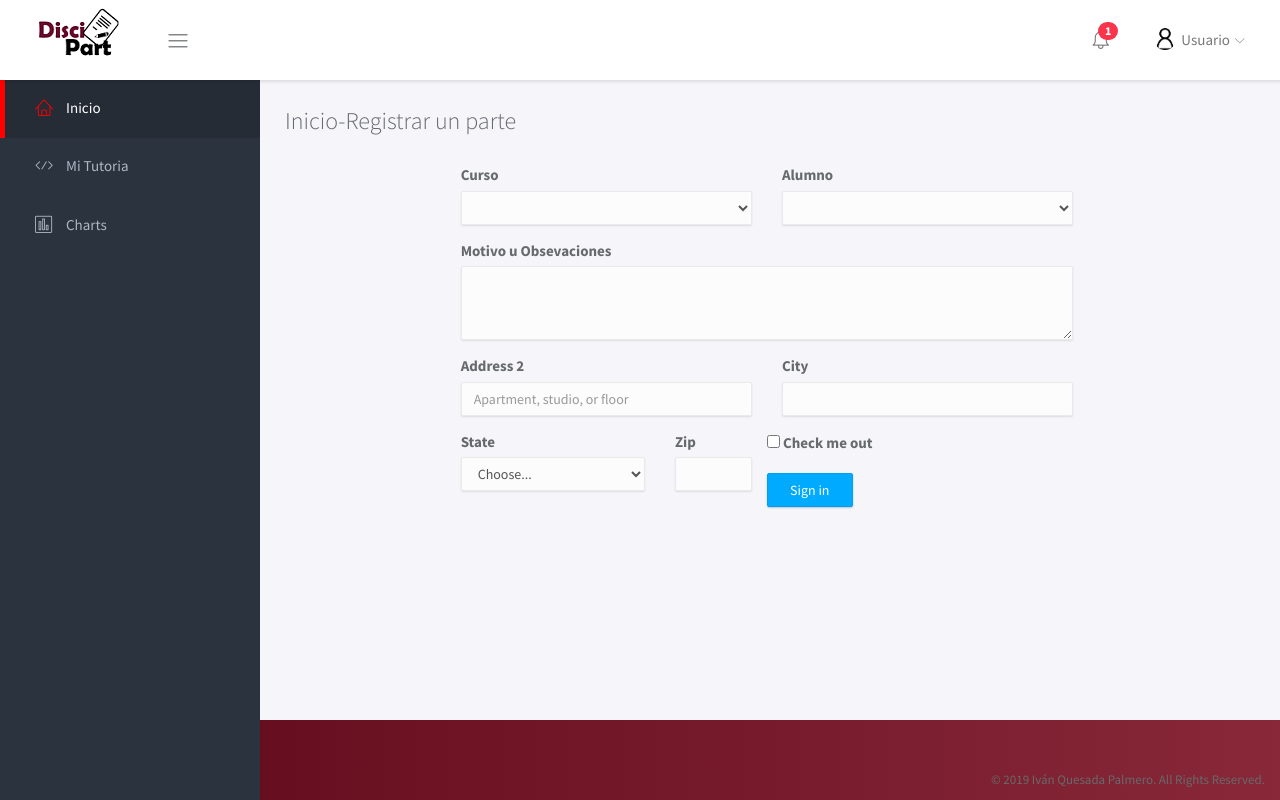
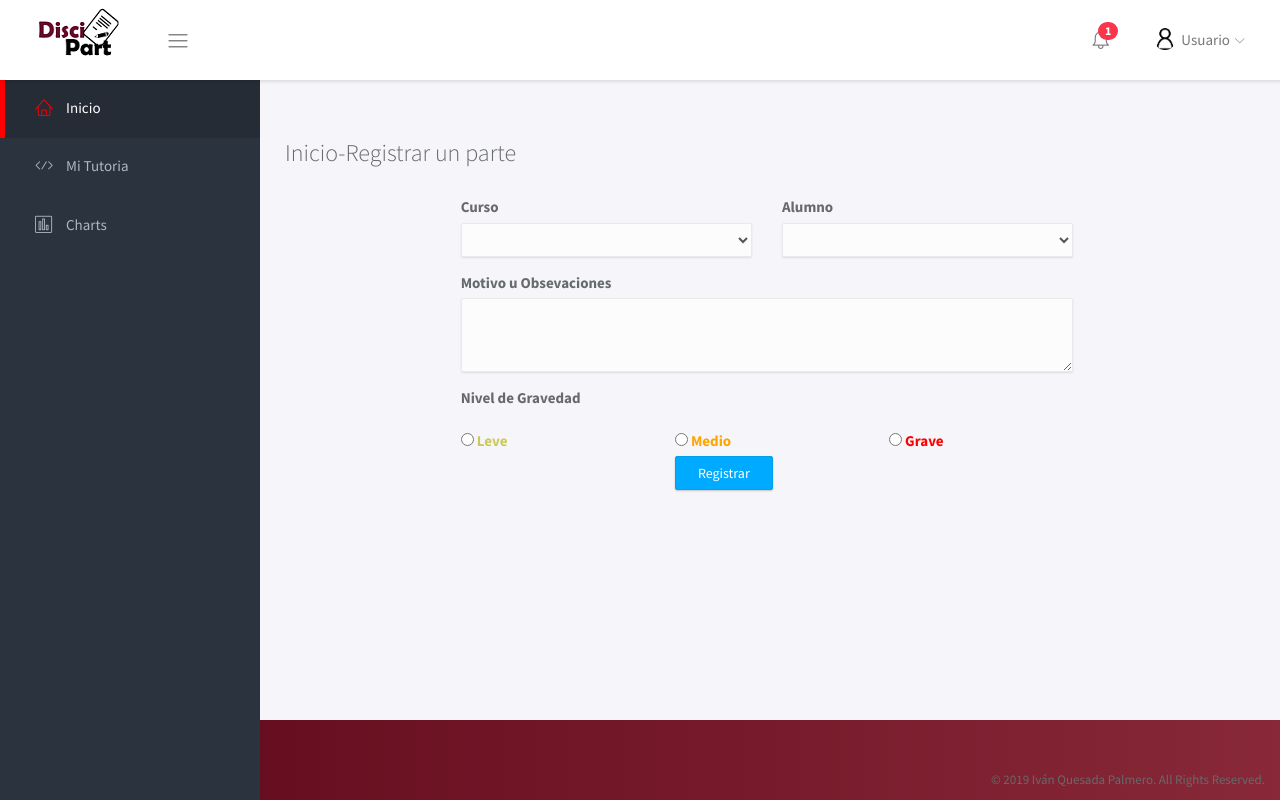
Before and after one commit to ivanquesadapalmero/ProyectoPartesDisciplinarios, a PHP site: page /inicio.php in a window 1280 px wide. Run offline with PHP 8.4, Linux system fonts and the light colour scheme; the visitor is signed in with stand-in values (Sample User, id 1); tables that the repository leaves empty or names only in its code hold one stand-in row (values such as "Sample post"); lists and menus that the app fills with data are empty.

Commit message:
Añadido Formulario de registro

```diff
--- a/css/estilos.css
+++ b/css/estilos.css
@@ -102,3 +102,16 @@
 .formulario{
   padding-left: 20%;
 }
+
+
+.color-grave{
+  color: red;
+}
+
+.color-medio{
+  color: orange;
+}
+
+.color-leve{
+  color: rgb(202, 202, 89);
+}
--- a/css/main.css
+++ b/css/main.css
@@ -125,7 +125,7 @@ footer {
     display: none; } }
 
 .main-content {
-  padding: 28px 10px; }
+  padding: 60px 10px; }
 
 .navbar + .main-content {
   padding: 105px 0 28px 5px; }
--- a/inicio.php
+++ b/inicio.php
@@ -21,6 +21,32 @@
 	<!-- ICONS -->
 	<link rel="apple-touch-icon" sizes="76x76" href="assets/img/apple-icon.png">
 	<link rel="icon" type="image/png" sizes="96x96" href="assets/img/favicon.png">
+
+	<script>
+    function actualizaAlumnos(grupo) {
+        if (grupo == "") {
+            document.getElementById("alumnos").innerHTML = "";
+            document.getElementById("alumnos").disabled = true;
+            return;
+        } else {
+            if (window.XMLHttpRequest) {
+                // code for IE7+, Firefox, Chrome, Opera, Safari
+                xmlhttp = new XMLHttpRequest();
+            } else {
+                // code for IE6, IE5
+                xmlhttp = new ActiveXObject("Microsoft.XMLHTTP");
+            }
+            xmlhttp.onreadystatechange = function() {
+                if (this.readyState == 4 && this.status == 200) {
+                    document.getElementById("alumnos").innerHTML = this.responseText;
+                    document.getElementById("alumnos").disabled = false;
+                }
+            };
+            xmlhttp.open("GET","alumnoSelect.php?grupo="+grupo,true);
+            xmlhttp.send();
+        }
+    }
+    </script>
 </head>
 <body>
 <?php
@@ -87,68 +113,64 @@
 							<div class="form-row">
 								<div class="form-group col-md-6">
 									<label for="curso">Curso</label>
-									<select id="curso" class="form-control">
+									<select id="curso" name="curso" class="form-control" onchange="actualizaAlumnos(this.value)" required>
 										<option selected></option>
 										<?php
-										$sql = "SELECT DISTINCT alum_grupo FROM alumnos";
+										$sql = "SELECT DISTINCT alum_grupo FROM alumnos ORDER BY alum_grupo ASC";
 
                                         $res = mysqli_query($db, $sql);
 
                                         while ($row = mysqli_fetch_array($res)) {
-											print '<option>'.$row['alum_grupo'].'</option>';
+											print '<option value="' . $row['alum_grupo'] . '">'.$row['alum_grupo'].'</option>';
 										}
 
 										?>
-										<!-- rellenar con cursos de la base de datos !-->
 									</select>
 								</div>
 								<div class="form-group col-md-6">
-									<label for="curso">Alumno</label>
-									<select id="curso" class="form-control">
+									<label for="alumnos">Alumno</label>
+									<select id="alumnos" name="alumno" class="form-control" required>
 										<option selected></option>
-										<!-- rellenar con cursos de la base de datos !-->
 									</select>
 								</div>
 							</div>
 							<div class="form-row">
 								<div class="form-group col-md-12">
 									<label for="exampleFormControlTextarea1">Motivo u Obsevaciones</label>
-									<textarea class="form-control" id="exampleFormControlTextarea1" rows="3"></textarea>
+									<textarea name="observaciones" class="form-control" id="exampleFormControlTextarea1" rows="3"></textarea>
+								</div>
+							</div>
+							<div class="form-row">
+								<div class="form-group col-md-12">
+									<label>Nivel de Gravedad</label>
+								</div>
+
+							</div>
+
+							<div class="form-row">
+								<div class="custom-control custom-radio custom-control-inline col-md-4">
+									<input type="radio" class="custom-control-input" id="defaultInline1" name="inlineDefaultRadiosExample" required>
+									<label class="custom-control-label color-leve" for="defaultInline1">Leve</label>
+								</div>
+								<div class="custom-control custom-radio custom-control-inline col-md-4">
+									<input type="radio" class="custom-control-input" id="defaultInline2" name="inlineDefaultRadiosExample">
+									<label class="custom-control-label color-medio" for="defaultInline2">Medio</label>
+								</div>
+								<div class="custom-control custom-radio custom-control-inline col-md-4">
+									<input type="radio" class="custom-control-input" id="defaultInline3" name="inlineDefaultRadiosExample">
+									<label class="custom-control-label color-grave" for="grave">Grave</label>
 								</div>
 							</div>
 
 							<div class="form-row">
-							<div class="form-group col-md-6">
-								<label for="inputAddress2">Address 2</label>
-								<input type="text" class="form-control" id="inputAddress2" placeholder="Apartment, studio, or floor">
-							</div>
-							</div>
-							<div class="form-row">
-								<div class="form-group col-md-6">
-								<label for="inputCity">City</label>
-								<input type="text" class="form-control" id="inputCity">
+								<div class="form-group col-md-4">
 								</div>
 								<div class="form-group col-md-4">
-								<label for="inputState">State</label>
-								<select id="inputState" class="form-control">
-									<option selected>Choose...</option>
-									<option>...</option>
-								</select>
+									<button type="submit" class="btn btn-primary">Registrar</button>
 								</div>
-								<div class="form-group col-md-2">
-								<label for="inputZip">Zip</label>
-								<input type="text" class="form-control" id="inputZip">
+								<div class="form-group col-md-4">
 								</div>
 							</div>
-							<div class="form-group">
-								<div class="form-check">
-								<input class="form-check-input" type="checkbox" id="gridCheck">
-								<label class="form-check-label" for="gridCheck">
-									Check me out
-								</label>
-								</div>
-							</div>
-							<button type="submit" class="btn btn-primary">Sign in</button>
 							</form>
 
 						</div>
```
Also changed, not shown: alumnoSelect.php (added, +14 -0 lines).
